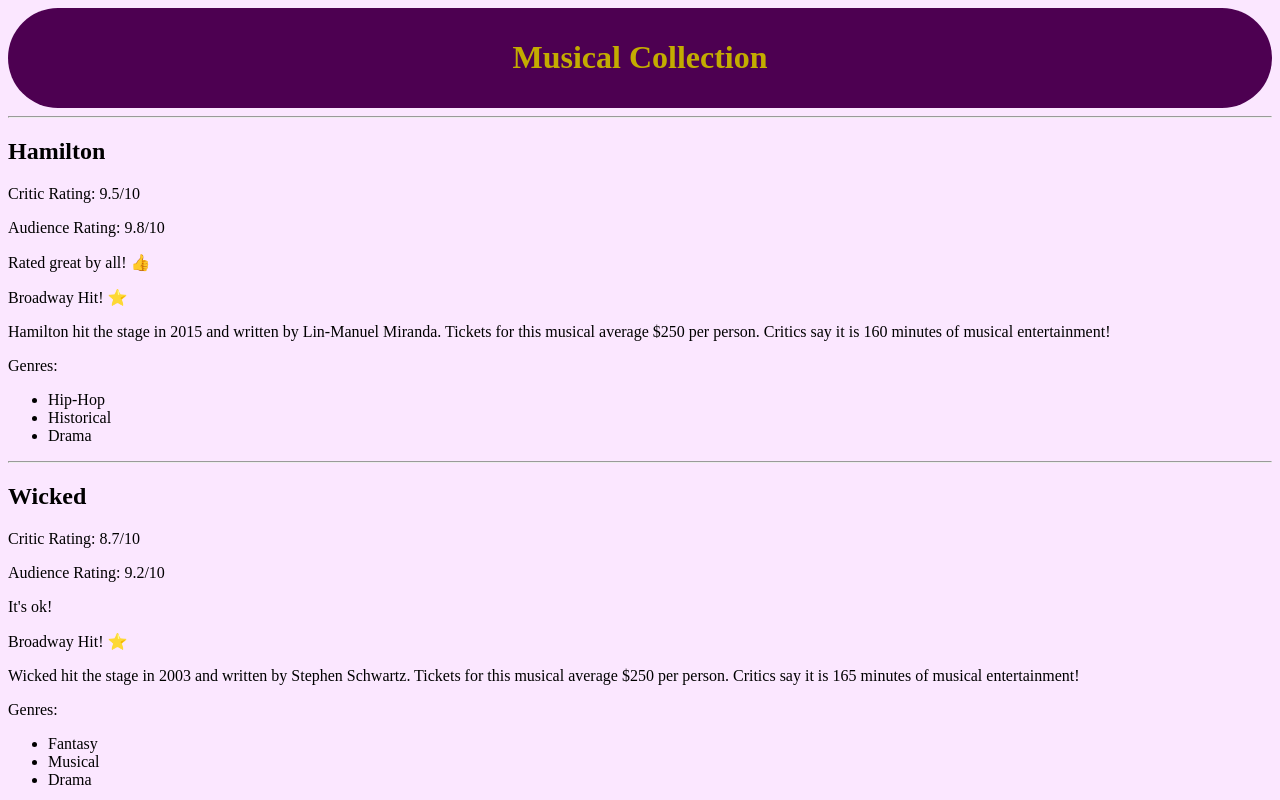
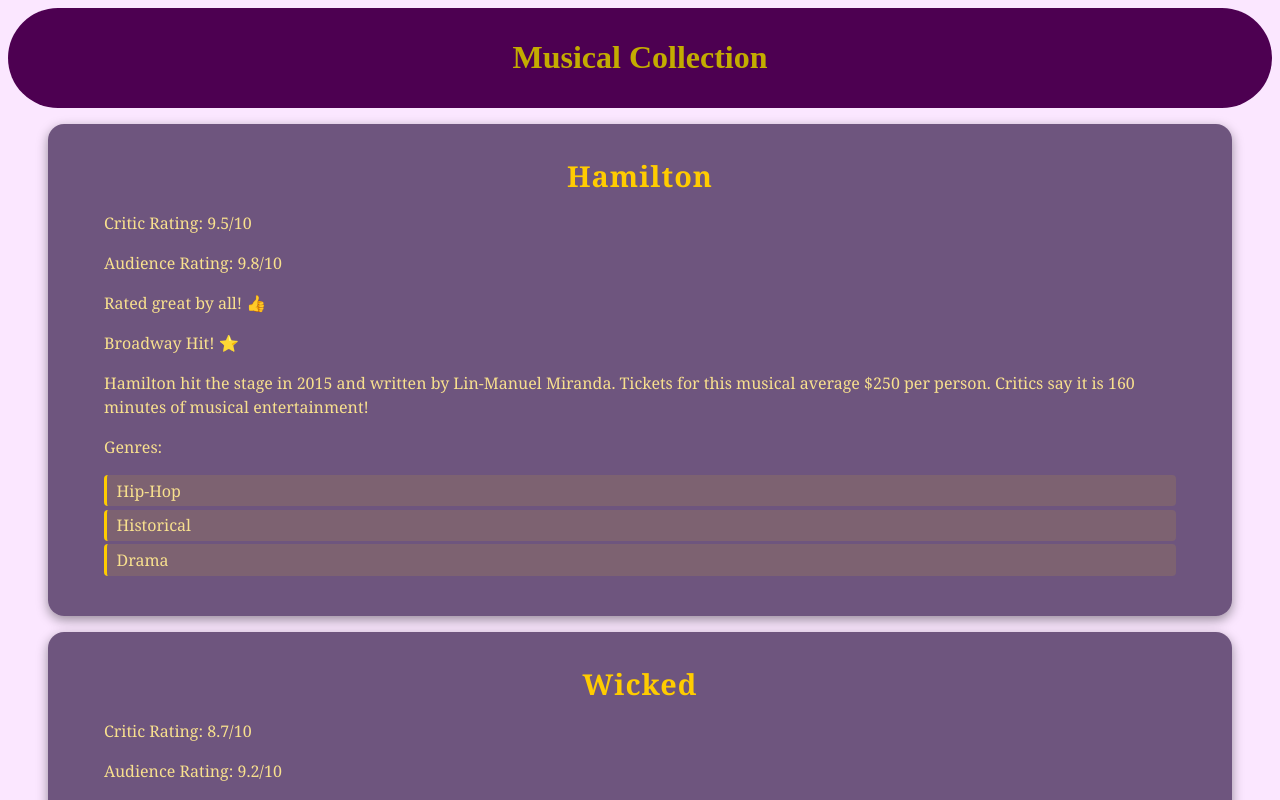
Before and after one commit to bellxalli/musicals, a React (Vite) app: page / in a window 1280 px wide. Shown: the top 800 px of the page. Built offline with nearby package versions, Linux system fonts and the light colour scheme.

Commit message:
added styles for musical component

```diff
--- a/src/components/Musical.jsx
+++ b/src/components/Musical.jsx
@@ -3,8 +3,8 @@
 
 function Musical(props) {
   return (
-    <div>
-      <hr />
+    <div className="musical-card">
+      {/* <hr /> */}
       <h2>{props.title}</h2>
       <Ratings {...props} />
       <BroadwayHit musical={props} />
--- a/src/styles.css
+++ b/src/styles.css
@@ -27,6 +27,55 @@
     flex-direction: row;
     justify-content: center;
     padding: 1px;
-    background-color: rgb(253, 243, 254);
+    background-color: rgb(77, 0, 81);
+    color: rgb(195, 172, 0);
+    border-radius: 50px;
+
 
 }
+
+.musical-card {
+  background-color: #1e0033a1; /* dark purple */
+  color: #f8e08e; /* dark gold text */
+  border-radius: 16px;
+  padding: 1.5rem 3.5rem 1.5rem 3.5rem;
+  margin: 1rem 2.5rem 1rem 2.5rem;
+  box-shadow: 0 4px 12px rgba(0, 0, 0, 0.4);
+  font-family: "Georgia", "Times New Roman", serif;
+  transition: transform 0.3s ease, box-shadow 0.3s ease;
+}
+
+.musical-card:hover {
+  transform: translateY(-5px);
+  box-shadow: 0 8px 20px rgba(0, 0, 0, 0.5);
+}
+
+.musical-card h2 {
+  color: #ffcc00; /* brighter gold for header */
+  margin-top: 0.5rem;
+  margin-bottom: 0.5rem;
+  font-size: 1.8rem;
+  letter-spacing: 1px;
+
+  display:flex;
+  flex-direction: row;
+  justify-content: center;
+
+}
+
+.musical-card p {
+  line-height: 1.5;
+}
+
+.musical-card ul {
+  list-style: none;
+  padding: 0;
+}
+
+.musical-card li {
+  background: rgba(255, 215, 0, 0.1);
+  padding: 0.3rem 0.6rem;
+  margin: 0.2rem 0;
+  border-left: 3px solid #ffcc00;
+  border-radius: 4px;
+}
```
